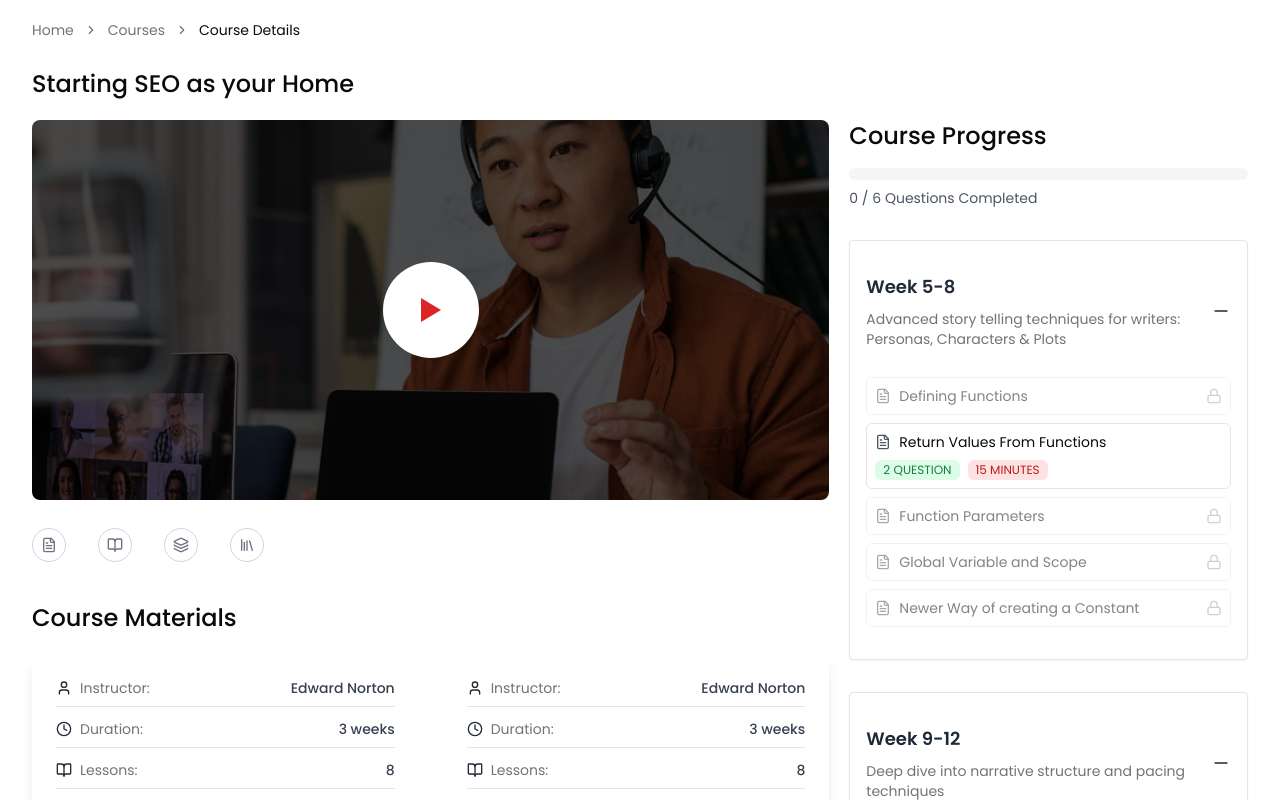
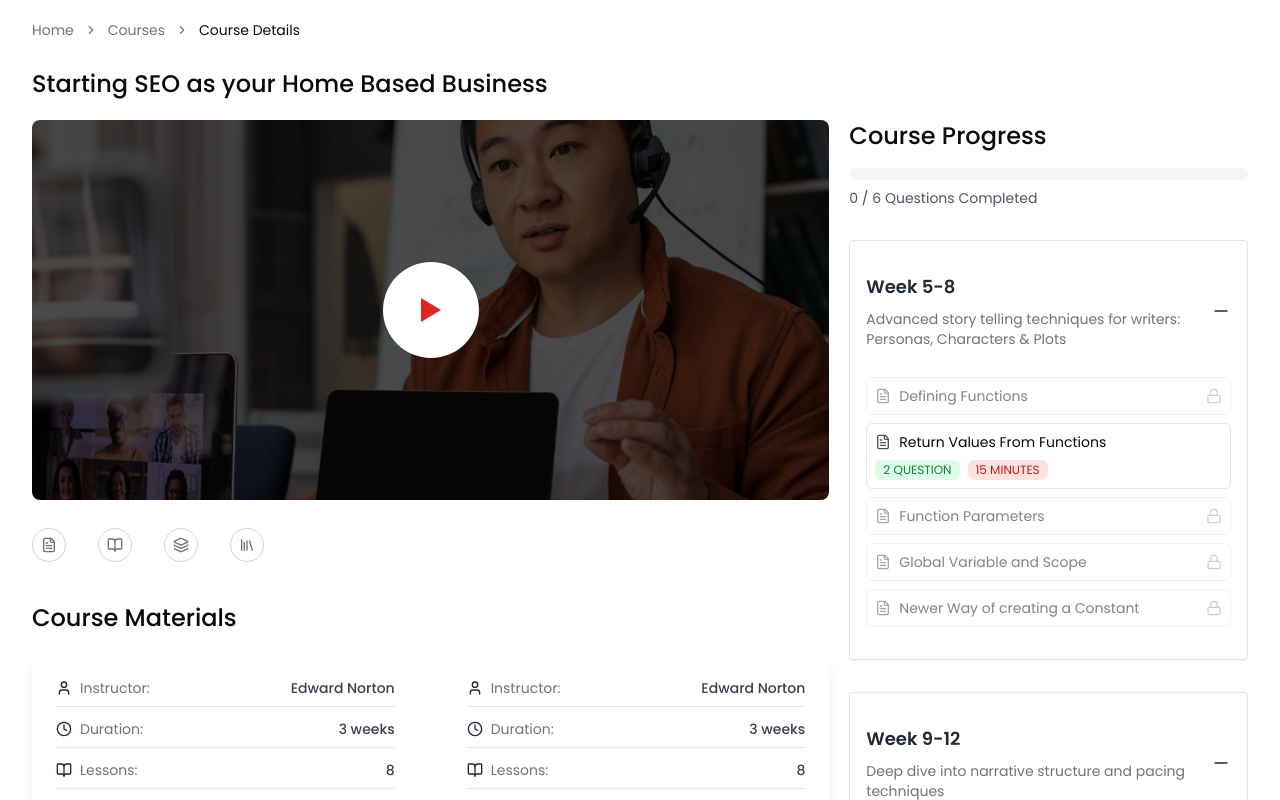
Before and after one commit to alisaid2424/task-nextjs, a Next.js app: page / in a window 1280 px wide. Shown: the top 800 px of the page. Built offline with nearby package versions, Linux system fonts and the light colour scheme.

Commit message:
updated.

```diff
--- a/src/app/page.tsx
+++ b/src/app/page.tsx
@@ -11,7 +11,7 @@ const HomePage = () => {
     <main className="container max-w-7xl mx-auto my-5">
       <BreadcrumbDemo />
       <Heading
-        title="Starting SEO as your Home"
+        title="Starting SEO as your Home Based Business"
         className="text-xl sm:text-2xl mt-7 mb-5"
       />
       <div className="flex flex-col justify-between lg:flex-row gap-5 w-full">
```
